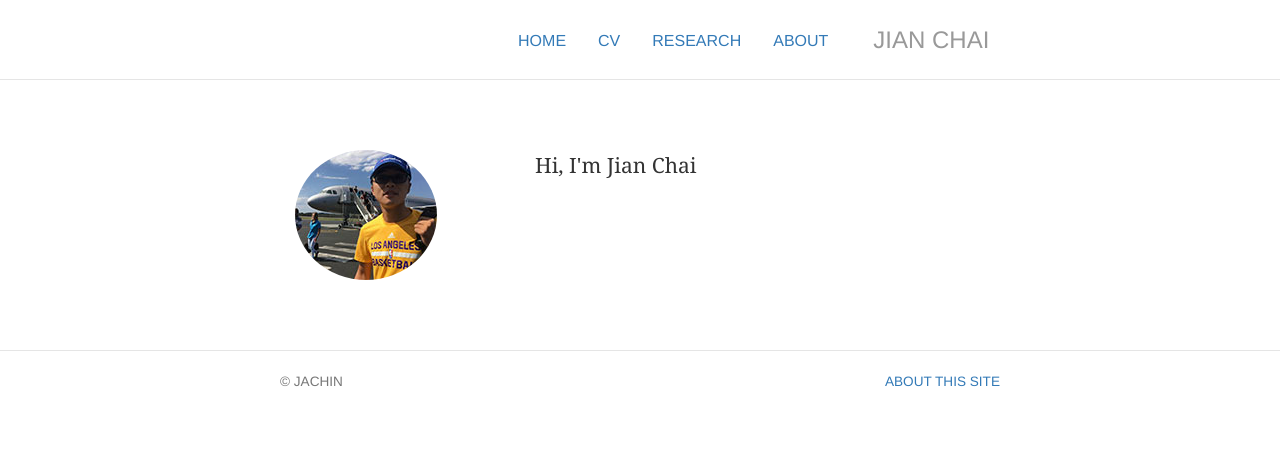
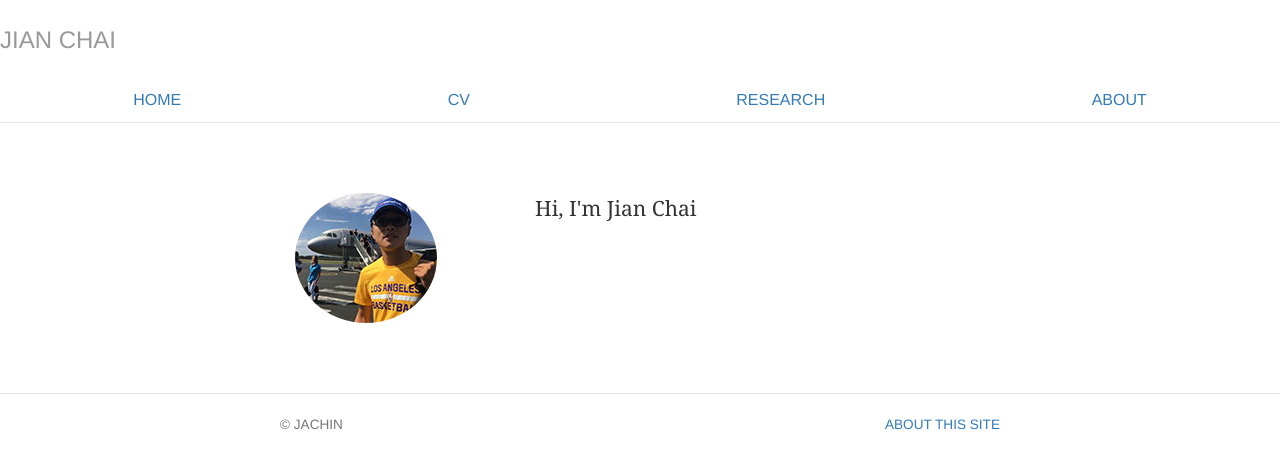
Before and after one commit to jachinchai/jachinchai.github.io, a Jekyll site: the page built from index.html, in a window 1280 px wide. Shown: the top 469 px of the page. Built offline with Jekyll 4.4.1, drawn with Linux system fonts in a browser that asks for light colours; nearby versions of some CDN libraries.

Commit message:
Update default.html

```diff
--- a/_layouts/default.html
+++ b/_layouts/default.html
@@ -12,19 +12,14 @@
 		</head>
 		<body>
 			<div class="header">
-				<div class="row">
-					<div class="col-sm-8">
-						<ul class="nav nav-pills pull-right">
+				<h3 class="text-muted"><a href="/">JIAN CHAI</a></h3>
+						<ul class="nav nav-pills nav-justified">
 						<li><a href="/">Home</a></li>
 	        				<li><a href="/cv">CV</a></li>
 	        				<li><a href="/blog">Research</a></li>
 						<li><a href="/about">About</a></li>
 						</ul>
-					</div>
-					<div class="col-sm-4">
-						<h3 class="text-muted"><a href="/">JIAN CHAI</a></h3>
-					</div>
-				</div>
+
 			</div> <!-- /header -->
 
 			<div class="container">
```
